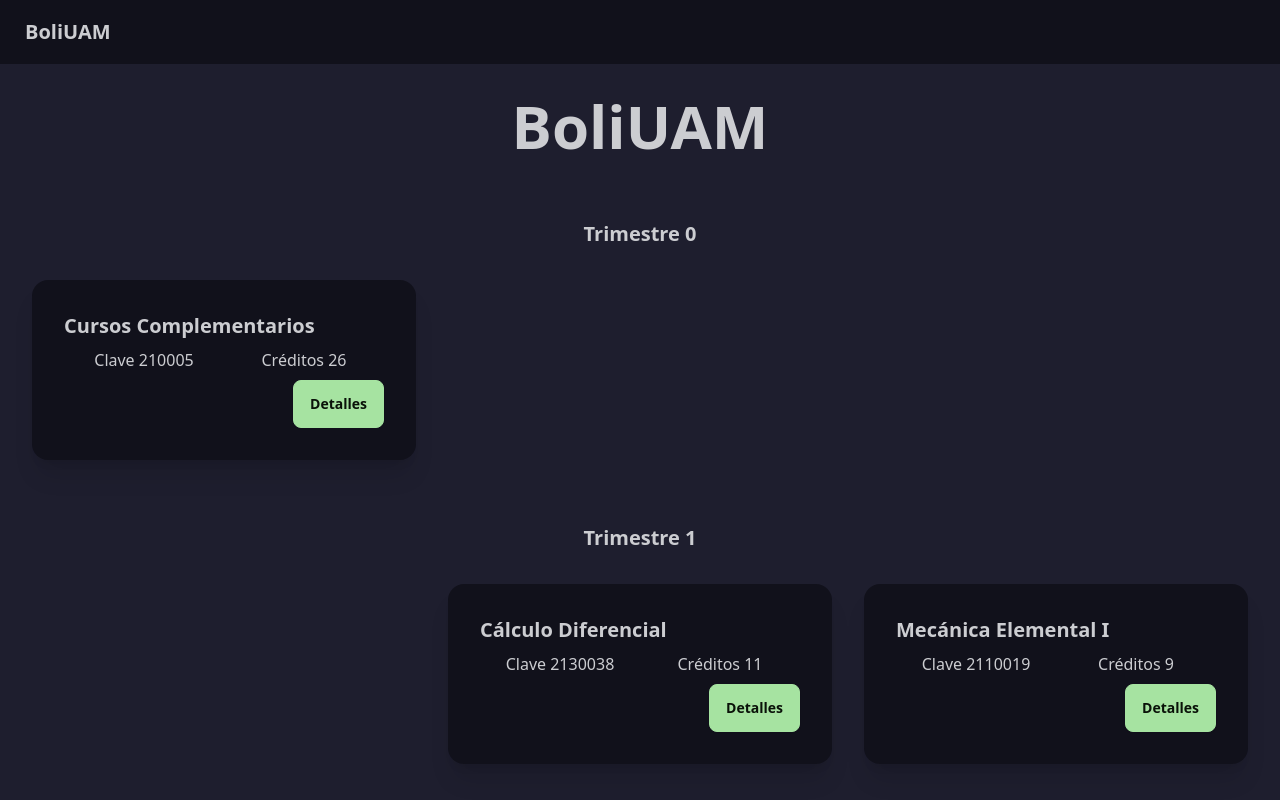
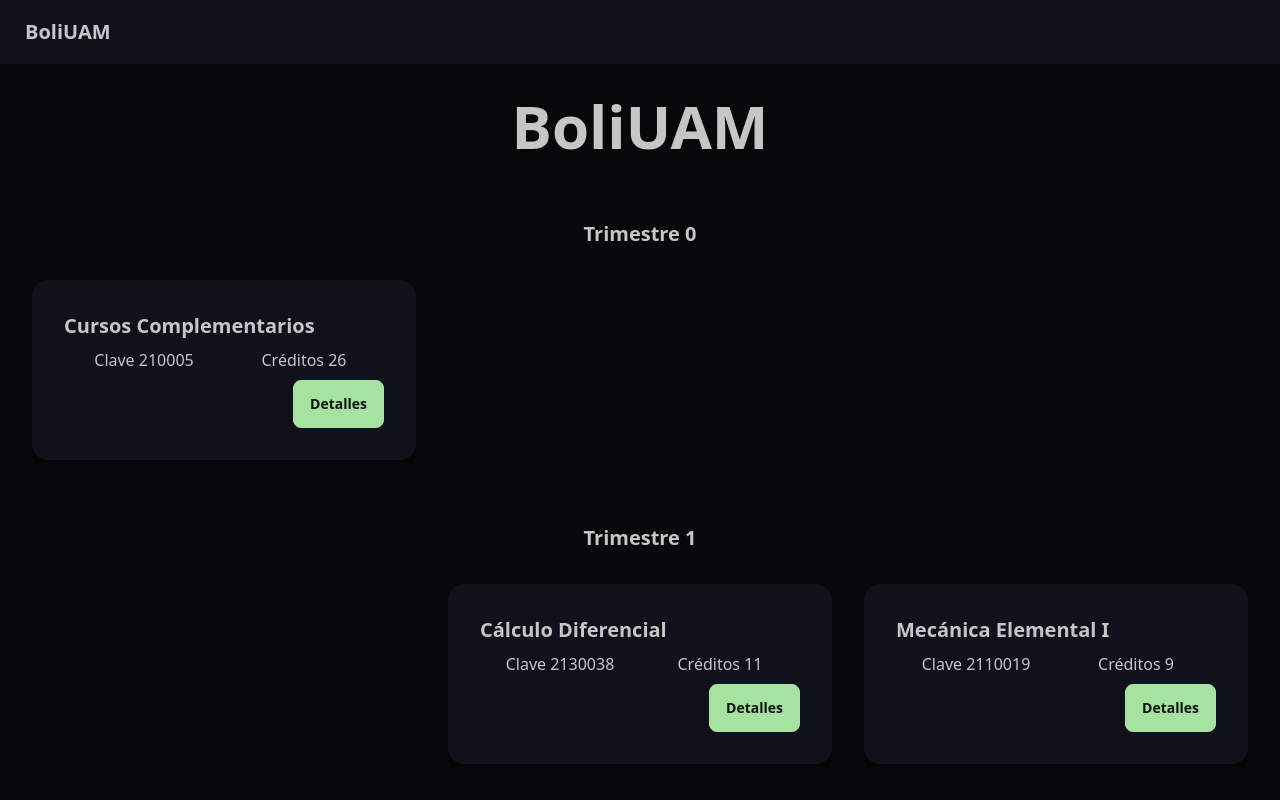
Before and after one commit to AxelHuerta/boliUAM, a React (Vite) app: page / in a window 1280 px wide. Shown: the top 800 px of the page. Built offline with nearby package versions, Linux system fonts and the light colour scheme.

Commit message:
change background color

```diff
--- a/tailwind.config.js
+++ b/tailwind.config.js
@@ -13,7 +13,7 @@ export default {
           secondary: "#f5c2e7", // pink
           accent: "#89dceb", // sky
           neutral: "#11111b", // crust
-          "base-100": "#1e1e2e", // base
+          "base-100": "#08080b", // base
           info: "#74c7ec", // sapphire
           success: "#94e2d5", // teal
           warning: "#f9e2af", // yellow
```
